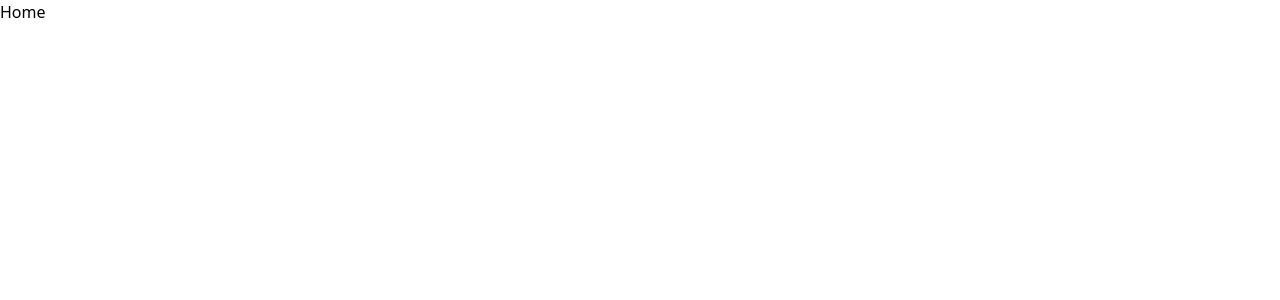
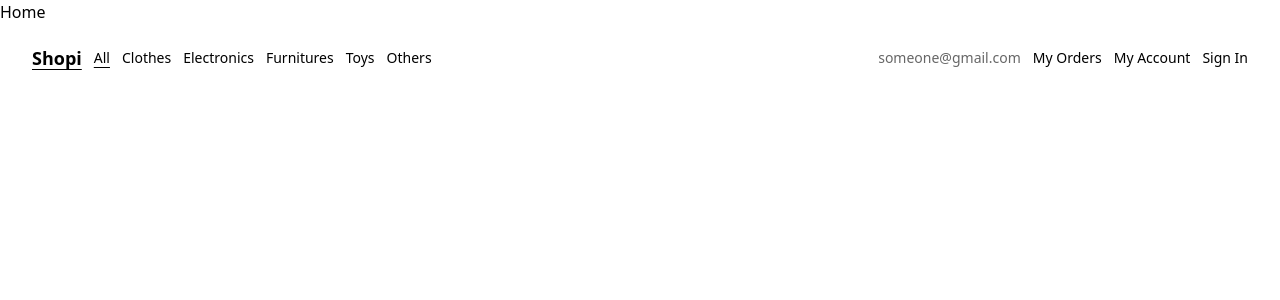
Before and after one commit to cristianiniguez/curso-react-vite-tailwind, a React (Vite) app: page / in a window 1280 px wide. Shown: the top 300 px of the page. Built offline with nearby package versions, Linux system fonts and the light colour scheme.

Commit message:
enrutamiento y estructura base: componente navbar

```diff
--- a/package.json
+++ b/package.json
@@ -10,6 +10,7 @@
     "preview": "vite preview"
   },
   "dependencies": {
+    "clsx": "^1.2.1",
     "react": "^18.2.0",
     "react-dom": "^18.2.0",
     "react-router-dom": "^6.11.2"
--- a/src/App.tsx
+++ b/src/App.tsx
@@ -5,6 +5,7 @@ import MyOrders from './pages/MyOrders';
 import MyOrder from './pages/MyOrder';
 import SignIn from './pages/SignIn';
 import NotFound from './pages/NotFound';
+import NavBar from './components/NavBar';
 
 const Routes = () =>
   useRoutes([
@@ -20,6 +21,7 @@ function App() {
   return (
     <BrowserRouter>
       <Routes />
+      <NavBar />
     </BrowserRouter>
   );
 }
--- /dev/null
+++ b/src/components/NavBar.tsx
@@ -0,0 +1,63 @@
+import { FC, PropsWithChildren } from 'react';
+import { NavLink } from 'react-router-dom';
+import clsx from 'clsx';
+
+type NavItemProps = {
+  className?: string;
+  to: string;
+};
+
+const NavItem: FC<PropsWithChildren<NavItemProps>> = ({ className, children, to }) => {
+  return (
+    <NavLink
+      className={({ isActive }) => clsx(className, { 'underline underline-offset-4': isActive })}
+      to={to}
+    >
+      {children}
+    </NavLink>
+  );
+};
+
+const NavBar = () => {
+  return (
+    <nav className='flex justify-between items-center fixed z-10 w-full px-8 py-5 text-sm font-light'>
+      <ul className='flex items-center gap-3'>
+        <li className='font-semibold text-lg'>
+          <NavItem to='/'>Shopi</NavItem>
+        </li>
+        <li>
+          <NavItem to='/'>All</NavItem>
+        </li>
+        <li>
+          <NavItem to='/clothes'>Clothes</NavItem>
+        </li>
+        <li>
+          <NavItem to='/electronics'>Electronics</NavItem>
+        </li>
+        <li>
+          <NavItem to='/furnitures'>Furnitures</NavItem>
+        </li>
+        <li>
+          <NavItem to='/toys'>Toys</NavItem>
+        </li>
+        <li>
+          <NavItem to='/others'>Others</NavItem>
+        </li>
+      </ul>
+      <ul className='flex items-center gap-3'>
+        <li className='text-black/60'>someone@gmail.com</li>
+        <li>
+          <NavItem to='/my-orders'>My Orders</NavItem>
+        </li>
+        <li>
+          <NavItem to='/my-account'>My Account</NavItem>
+        </li>
+        <li>
+          <NavItem to='sign-in'>Sign In</NavItem>
+        </li>
+      </ul>
+    </nav>
+  );
+};
+
+export default NavBar;
```
Also changed, not shown: 1 other file (tests, documents, lock files or other folders).
